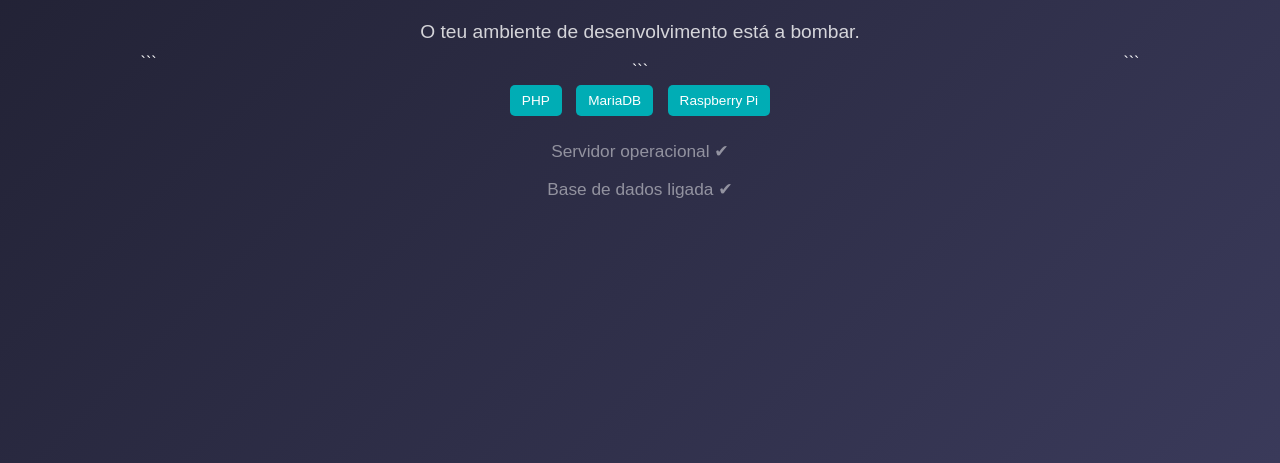
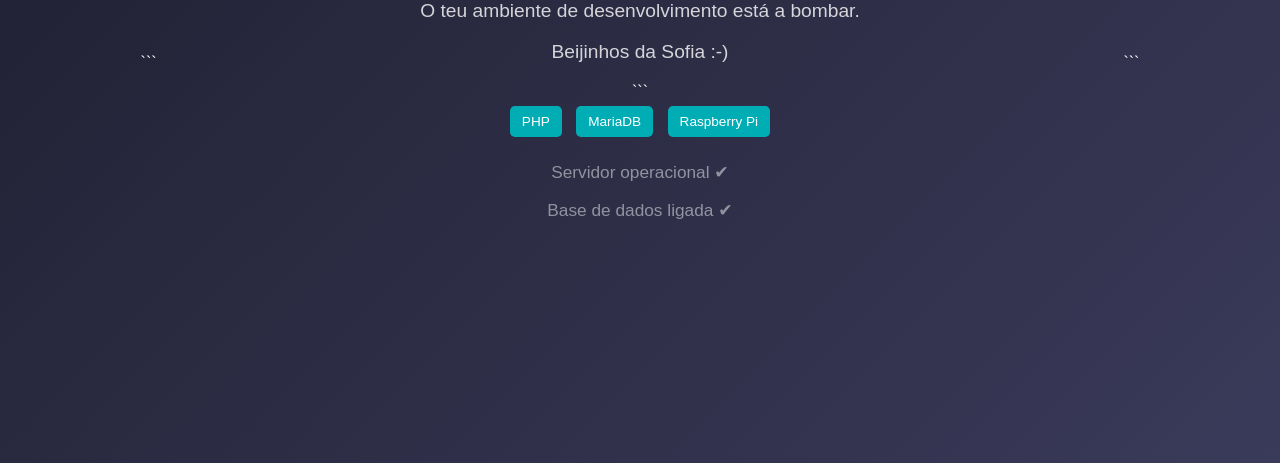
Before and after one commit to jportocom/teste1, a plain HTML site: page index.html in a window 1280 px wide. Shown: the part 337-800 px from the top of the page. Drawn offline with Linux system fonts and the light colour scheme.

Commit message:
MPO-17/04/2026-C

````diff
--- a/index.html
+++ b/index.html
@@ -54,6 +54,7 @@
 <body>
     <div class="container">        <h1>🚀 Bem-vindo: Modif. de 17/04/2026 18:44!</h1>
         <p>O teu ambiente de desenvolvimento está a bombar.</p>
+        <p>Beijinhos da Sofia :-)</p>
 
 ```
     <div>
````
